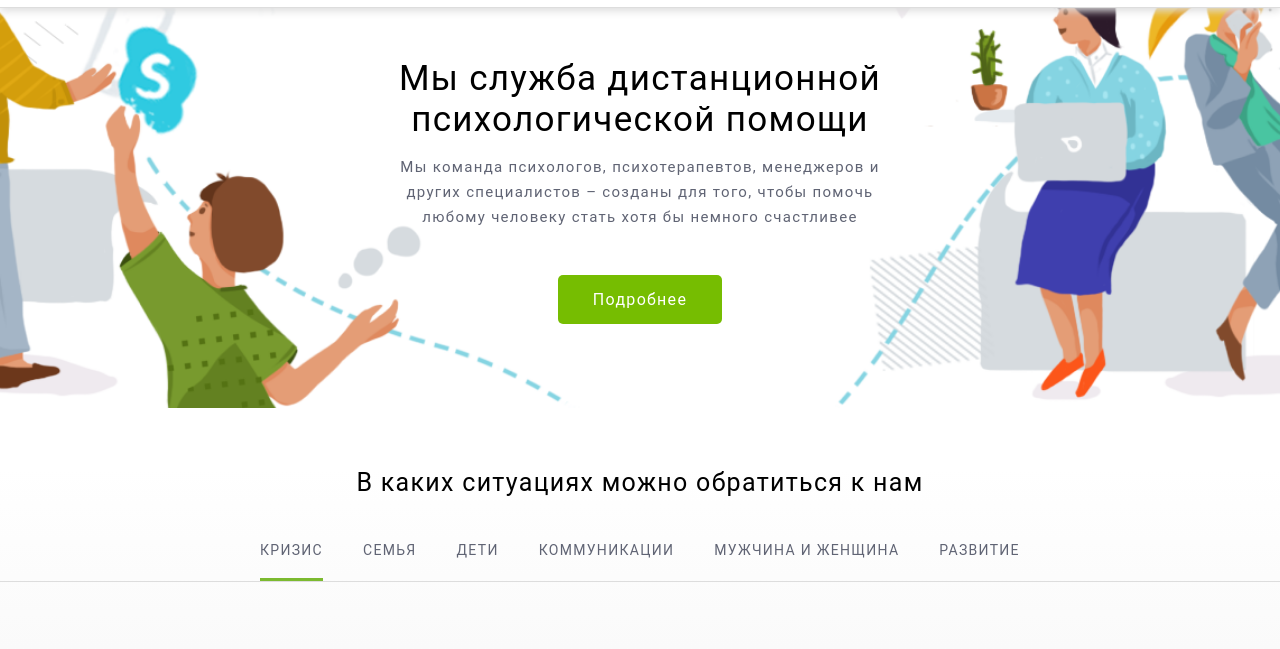
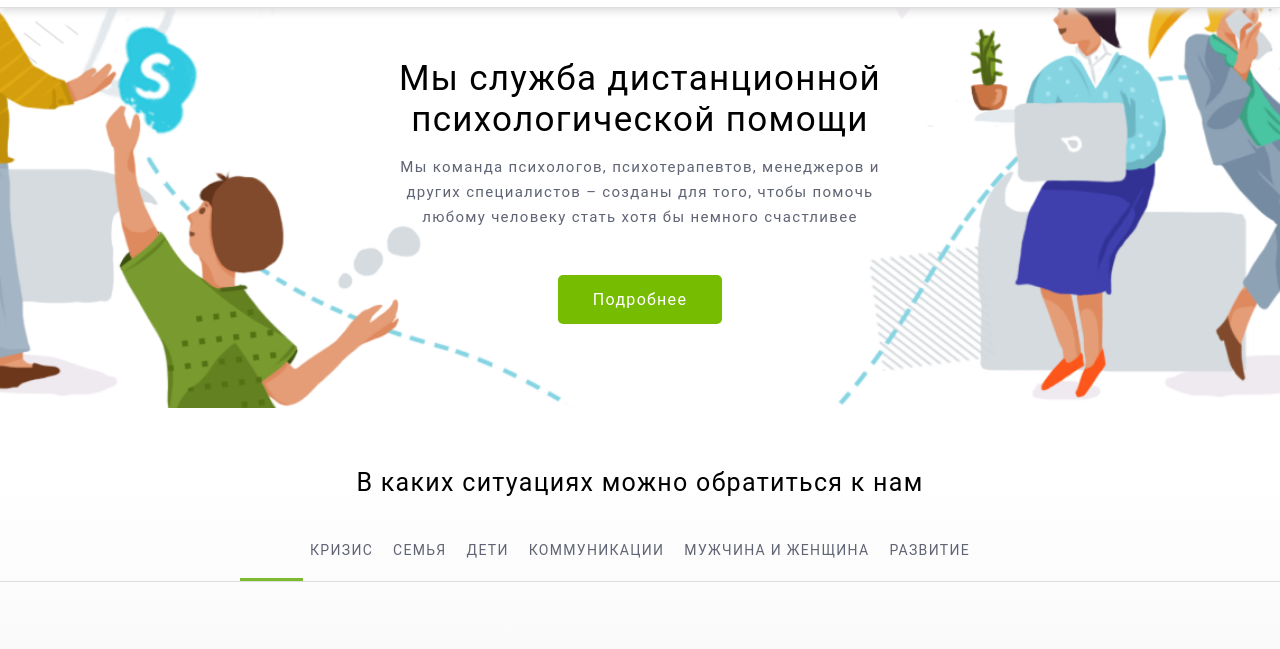
Before and after one commit to YanaTrifonova/appvelox, a website: page index.html in a window 1280 px wide. Shown: the part 92-741 px from the top of the page. Drawn offline with nearby package versions, Linux system fonts and the light colour scheme.

Commit message:
ie slider fix

```diff
--- a/js/slider.js
+++ b/js/slider.js
@@ -2,4 +2,4 @@ let sliderInit = document.getElementById("crisisMenu");
 let slider = document.getElementById("slider");
 slider.style.transitionProperty = "None";
 moveSlide(sliderInit);
-slider.style.transitionProperty = null;
+slider.style.removeProperty("transitionProperty");
--- a/scss/situation.scss
+++ b/scss/situation.scss
@@ -17,6 +17,7 @@
     width: 800px;
     flex-direction: row;
     display: flex;
+    justify-content: center;
 
     @media (max-width: 1024px) {
       margin-left: 300px;
@@ -38,6 +39,7 @@
       width: 0px;
       background-color: $color-green;
       transition: all 1s cubic-bezier(0.01, 0.76, 0.07, 0.96);
+
       @media (max-width: 1024px) {
         display: none;
       }
@@ -49,7 +51,11 @@
       font-size: 1.4rem;
       color: $font-subscription;
       display: flex;
-      margin: 0 auto;
+      margin-right: 20px;
+
+      &:last-child {
+        margin-right: 0px;
+      }
 
       @media (max-width: 1024px) {
         display: inline-block;
```
Also changed, not shown: stylesheet/main.css.
